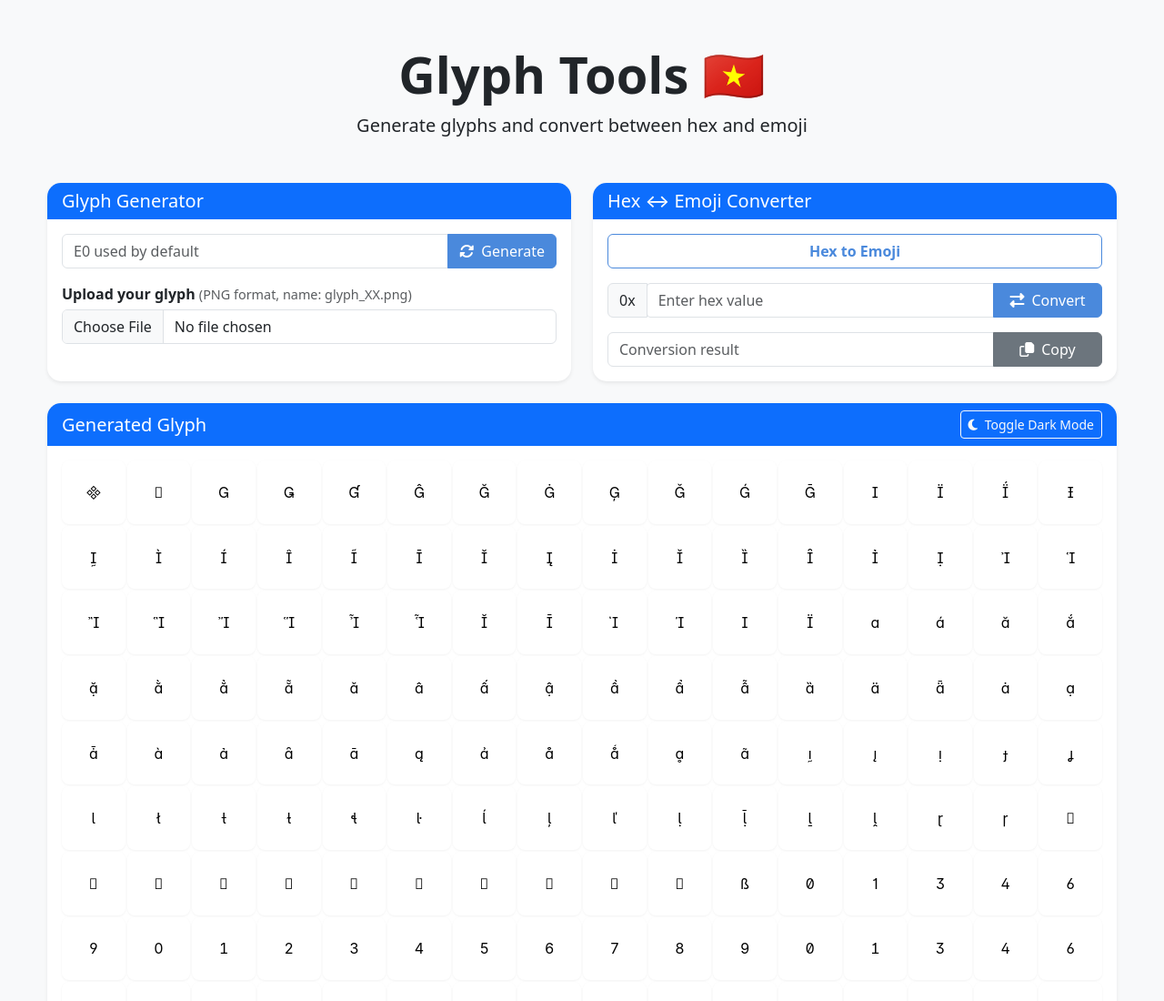
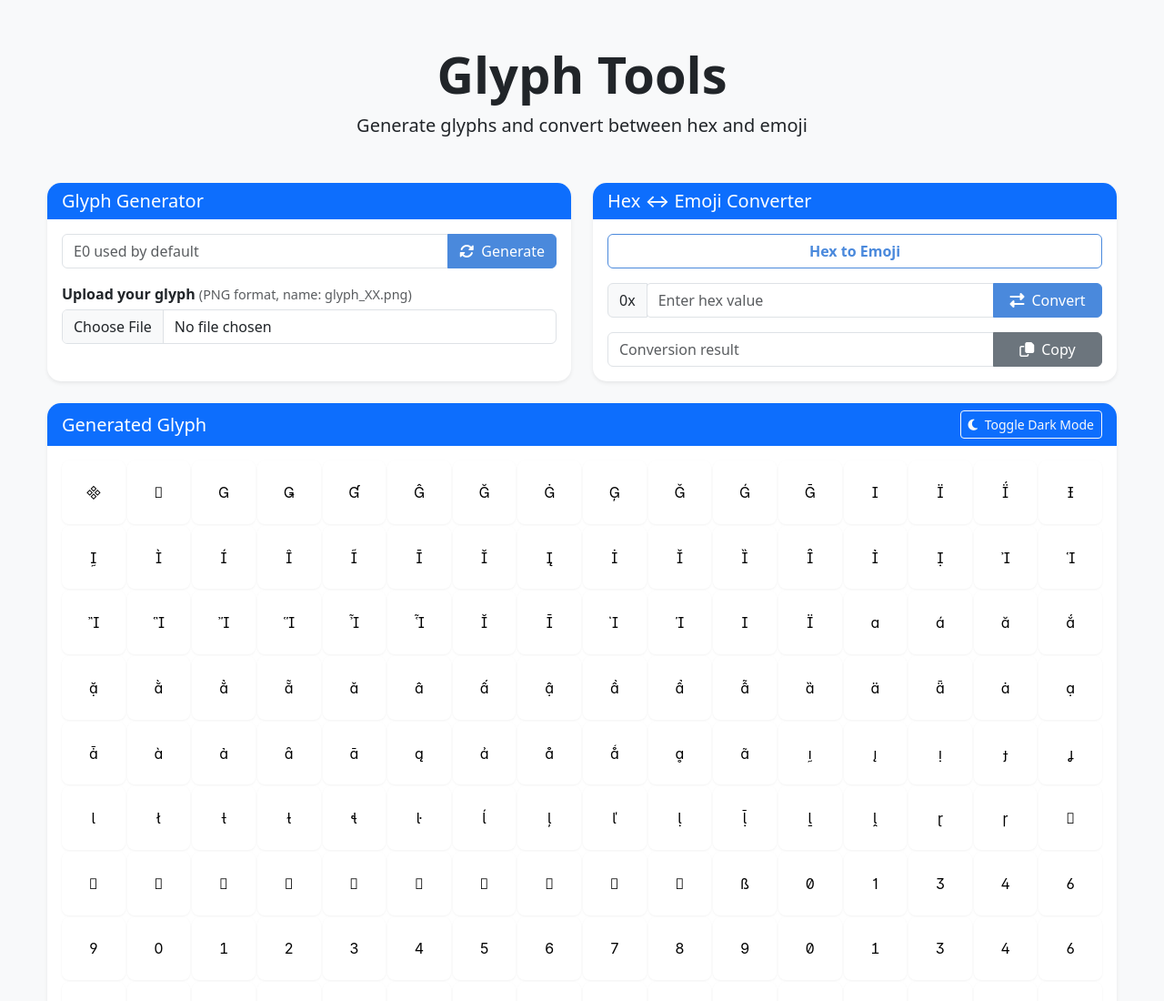
Before and after one commit to JokopiKopi/maling, a plain HTML site: page index.html in a window 1280 px wide. Shown: the top 1100 px of the page at 91% size. Drawn offline with nearby package versions, Linux system fonts and the light colour scheme.

Commit message:
Update index.html

```diff
--- a/index.html
+++ b/index.html
@@ -15,7 +15,7 @@
 <body>
 	<div class="container py-5">
 		<header class="text-center mb-5">
-			<h1 class="display-4 fw-bold">Glyph Tools 🇻🇳</h1>
+			<h1 class="display-4 fw-bold">Glyph Tools</h1>
 			<p class="lead">Generate glyphs and convert between hex and emoji</p>
 		</header>
 
```
